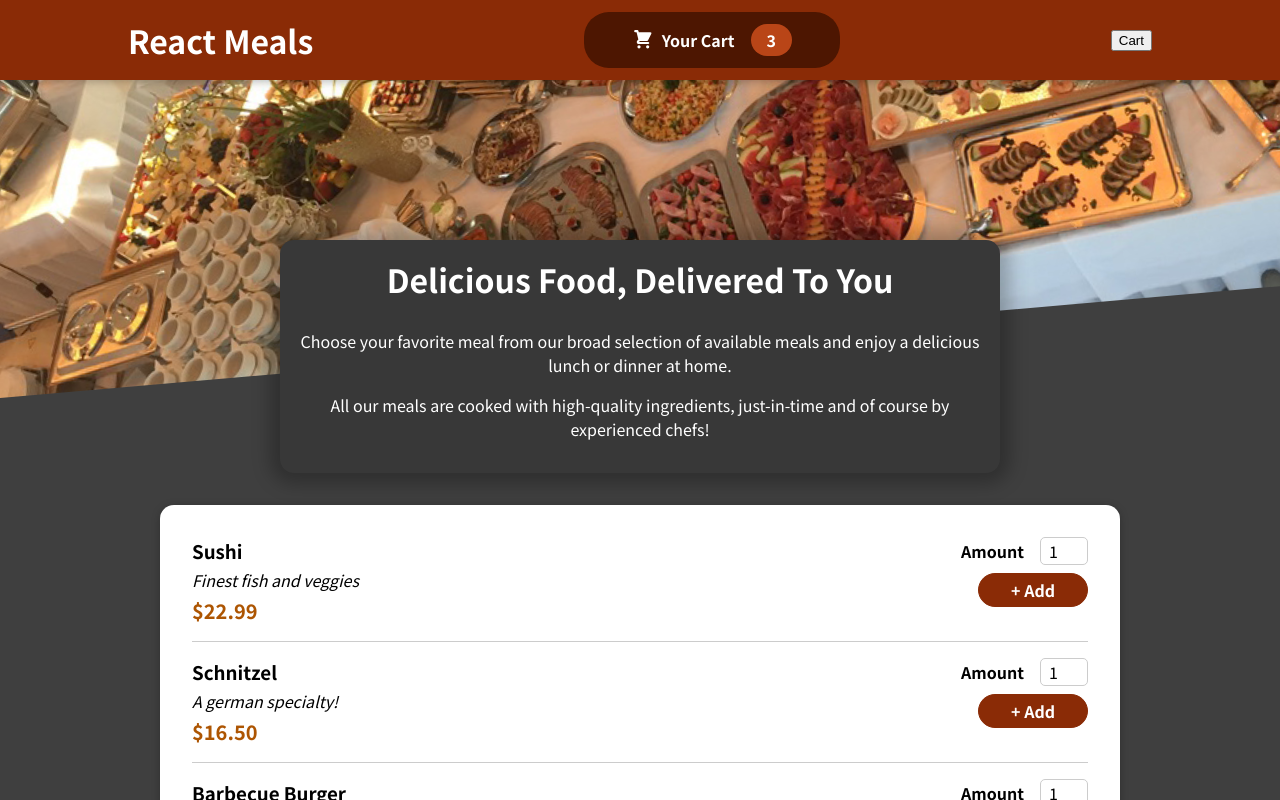
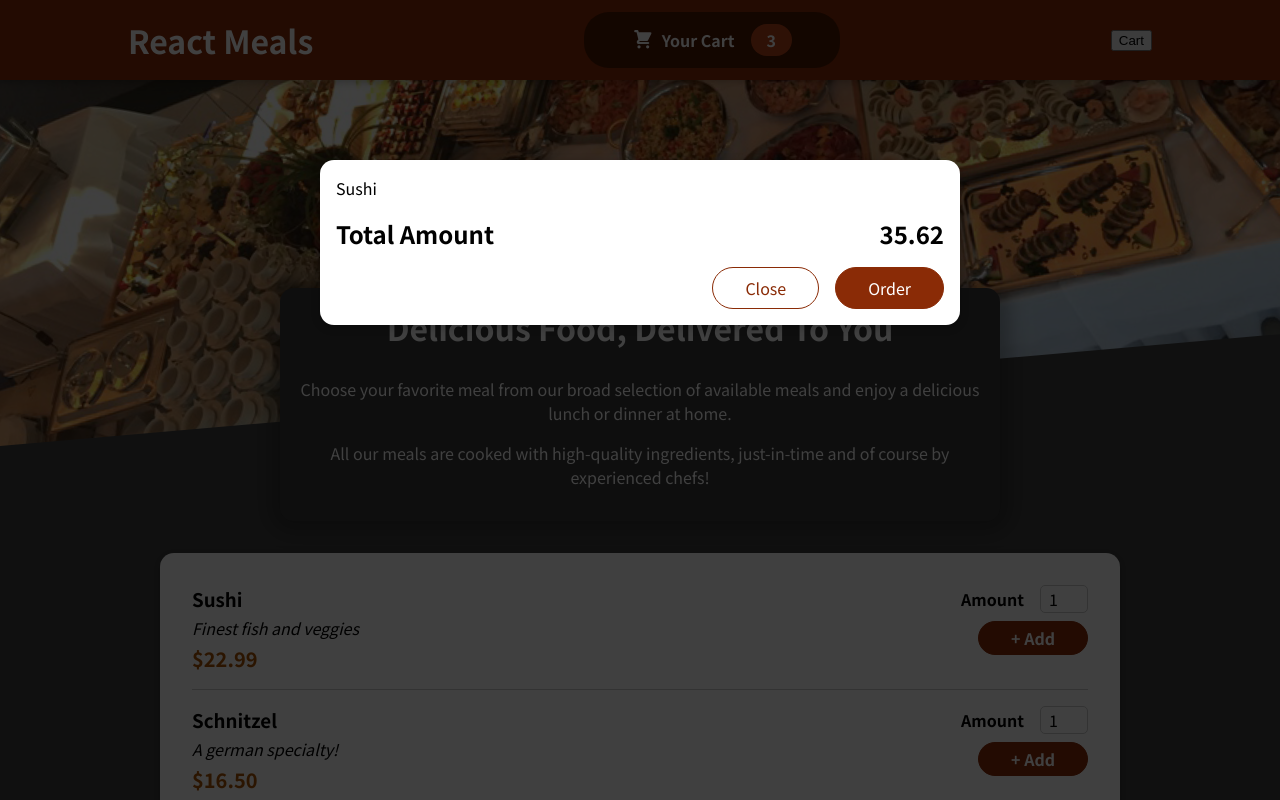
Before and after one commit to Moez-Zouari/react-food-order-app, a React (Create React App) app: page / in a window 1280 px wide. Shown: the top 800 px of the page. Built offline with nearby package versions, Linux system fonts and the light colour scheme.

Commit message:
adding A Modal via a React Portal

```diff
--- a/public/index.html
+++ b/public/index.html
@@ -28,6 +28,8 @@
   </head>
   <body>
     <noscript>You need to enable JavaScript to run this app.</noscript>
+    {# <div id="backdrop-root"></div> #}
+    <div id="overlays"></div>
     <div id="root"></div>
     <!--
       This HTML file is a template.
--- a/src/App.js
+++ b/src/App.js
@@ -1,10 +1,12 @@
 import React, { Fragment } from "react";
 import Header from "./components/Layout/Header";
 import Meals from "./components/Meals/Meals";
+import Cart from "./components/Cart/Cart";
 
 function App() {
   return (
     <Fragment>
+      <Cart />
       <Header />
       <main>
         <Meals />
--- /dev/null
+++ b/src/components/Cart/Cart.js
@@ -0,0 +1,28 @@
+import Modal from "../UI/Modal";
+import classes from "./Cart.module.css";
+
+const Cart = (props) => {
+  const cartitems = (
+    <ul className={classes["cart-items"]}>
+      {[{ id: "c1", name: "Sushi", amount: 2, price: 12.99 }].map((item) => (
+        <li key={item.id}>{item.name}</li>
+      ))}
+    </ul>
+  );
+
+  return (
+    <Modal>
+      {cartitems}
+      <div className={classes.total}>
+        <span>Total Amount</span>
+        <span>35.62</span>
+      </div>
+      <div className={classes.actions}>
+        <button className={classes["button--alt"]}>Close</button>
+        <button className={classes.button}>Order</button>
+      </div>
+    </Modal>
+  );
+};
+
+export default Cart;
--- /dev/null
+++ b/src/components/Cart/Cart.module.css
@@ -0,0 +1,46 @@
+.cart-items {
+    list-style: none;
+    margin: 0;
+    padding: 0;
+    max-height: 20rem;
+    overflow: auto;
+  }
+
+  .total {
+    display: flex;
+    justify-content: space-between;
+    align-items: center;
+    font-weight: bold;
+    font-size: 1.5rem;
+    margin: 1rem 0;
+  }
+
+  .actions {
+    text-align: right;
+  }
+
+  .actions button {
+    font: inherit;
+    cursor: pointer;
+    background-color: transparent;
+    border: 1px solid #8a2b06;
+    padding: 0.5rem 2rem;
+    border-radius: 25px;
+    margin-left: 1rem;
+  }
+
+  .actions button:hover,
+  .actions button:active {
+    background-color: #5a1a01;
+    border-color: #5a1a01;
+    color: white;
+  }
+
+  .actions .button--alt {
+    color: #8a2b06;
+  }
+
+  .actions .button {
+    background-color: #8a2b06;
+    color: white;
+  }
--- /dev/null
+++ b/src/components/UI/Modal.js
@@ -0,0 +1,32 @@
+import { Fragment } from "react";
+import ReactDom from "react-dom";
+
+import classes from "./Modal.module.css";
+
+const Backdrop = (props) => {
+  return <div className={classes.backdrop} />;
+};
+
+const ModalOverlay = (props) => {
+  return (
+    <div className={classes.modal}>
+      <div className={classes.content}>{props.children} </div>
+    </div>
+  );
+};
+
+const portalElement = document.getElementById("overlays");
+
+const Modal = (props) => {
+  return (
+    <Fragment>
+      {ReactDom.createPortal(<Backdrop />, portalElement)}
+      {ReactDom.createPortal(
+        <ModalOverlay>{props.children}</ModalOverlay>,
+        portalElement
+      )}
+    </Fragment>
+  );
+};
+
+export default Modal;
--- /dev/null
+++ b/src/components/UI/Modal.module.css
@@ -0,0 +1,40 @@
+.backdrop {
+    position: fixed;
+    top: 0;
+    left: 0;
+    width: 100%;
+    height: 100vh;
+    z-index: 20;
+    background-color: rgba(0, 0, 0, 0.75);
+  }
+
+  .modal {
+    position: fixed;
+    top: 20vh;
+    left: 5%;
+    width: 90%;
+    background-color: white;
+    padding: 1rem;
+    border-radius: 14px;
+    box-shadow: 0 2px 8px rgba(0, 0, 0, 0.25);
+    z-index: 30;
+    animation: slide-down 300ms ease-out forwards;
+  }
+
+  @media (min-width: 768px) {
+    .modal {
+      width: 40rem;
+      left: calc(50% - 20rem);
+    }
+  }
+
+  @keyframes slide-down {
+    from {
+      opacity: 0;
+      transform: translateY(-3rem);
+    }
+    to {
+      opacity: 1;
+      transform: translateY(0);
+    }
+  }
```
Also changed, not shown: 1 other file (tests, documents, lock files or other folders).
